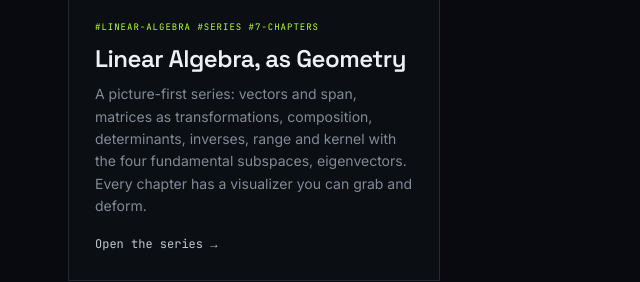
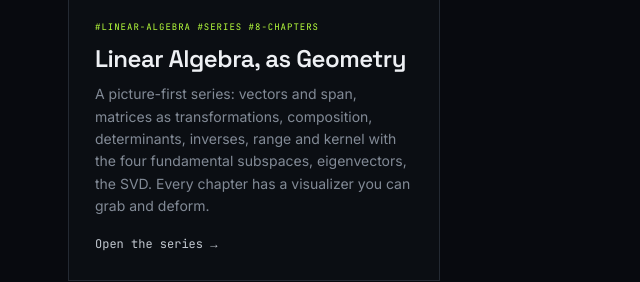
Before and after one commit to aijaznazir/aijaznazir.github.io, a plain HTML site: page explainers/index.html in a window 1280 px wide. Shown: the part 1206-1488 px from the top of the page, 0-640 px from the left. Drawn offline with Linux system fonts and the light colour scheme.

Commit message:
Add files via upload

```diff
--- a/explainers/index.html
+++ b/explainers/index.html
@@ -119,9 +119,9 @@
       </svg>
     </span>
     <span class="body">
-      <span class="tags">#linear-algebra #series #7-chapters</span>
+      <span class="tags">#linear-algebra #series #8-chapters</span>
       <h2>Linear Algebra, as Geometry</h2>
-      <p>A picture-first series: vectors and span, matrices as transformations, composition, determinants, inverses, range and kernel with the four fundamental subspaces, eigenvectors. Every chapter has a visualizer you can grab and deform.</p>
+      <p>A picture-first series: vectors and span, matrices as transformations, composition, determinants, inverses, range and kernel with the four fundamental subspaces, eigenvectors, the SVD. Every chapter has a visualizer you can grab and deform.</p>
       <span class="go">Open the series →</span>
     </span>
   </a>
```
